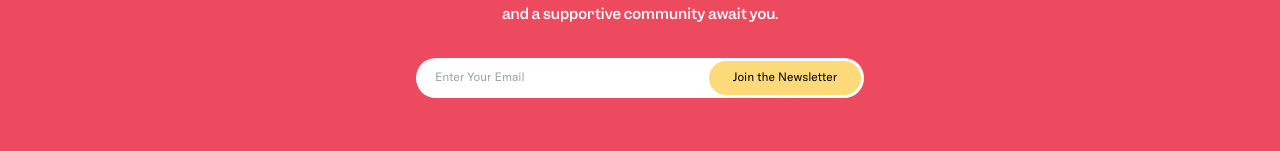
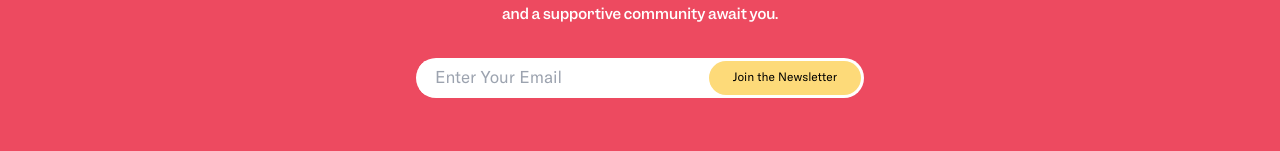
Before and after one commit to King-OJ/thrively, a Next.js app: page / in a window 1280 px wide. Shown: the part 310-461 px from the top of the page. Built offline with nearby package versions, Linux system fonts and the light colour scheme.

Commit message:
changed form fonts

```diff
--- a/components/Footer.tsx
+++ b/components/Footer.tsx
@@ -19,7 +19,7 @@ export default function Footer() {
                   <input
                     type="text"
                     placeholder="enter your email"
-                    className="flex-1 h-full text-black pl-4 placeholder:capitalize outline-none"
+                    className="flex-1 h-full text-black pl-4 placeholder:capitalize outline-none text-[17px]"
                   />
                   <button className="bg-yellowish h-full px-3 md:px-6 text-black rounded-full">
                     Join the Newsletter
--- a/components/Hero.tsx
+++ b/components/Hero.tsx
@@ -60,7 +60,7 @@ export default function Hero() {
                 <input
                   type="text"
                   placeholder="enter your email"
-                  className="flex-1 h-full pl-4 placeholder:capitalize outline-none"
+                  className="flex-1 text-[17px] h-full pl-4 placeholder:capitalize outline-none"
                 />
                 <button className="bg-yellowish h-full px-6 rounded-full">
                   Join the Newsletter
```
